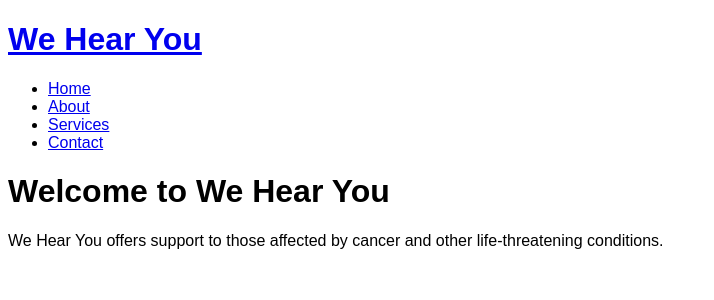
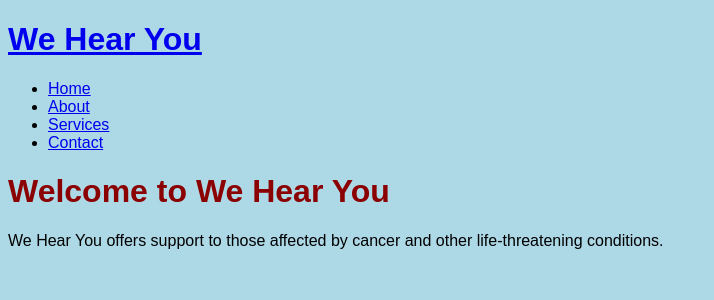
Before and after one commit to thejameser/wehearyou.github.io, a Jekyll site: the page built from index.md, in a window 1280 px wide. Shown: the top 300 px of the page, without its empty margins (0-714 px from the left). Built offline with Jekyll 4.4.1, drawn with Linux system fonts in a browser that asks for light colours; some web fonts are replaced.

Commit message:
Update main.css

```diff
--- a/assets/main.css
+++ b/assets/main.css
@@ -1,3 +1,13 @@
+body {
+    background-color: lightblue; /* This will make the background a light blue color */
+    font-family: 'Brown Std', sans-serif;
+}
+
+h1 {
+    color: darkred; /* This will turn all h1 headings dark red */
+    font-weight: bold;
+}
+
 @font-face {
     font-family: 'Brown Std';
     src: url('/assets/BrownStd-Regular.woff2') format('woff2'),
```
